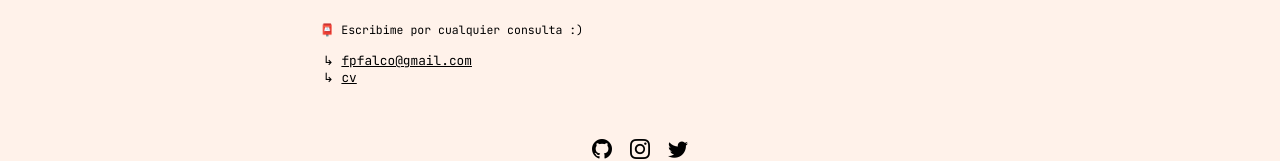
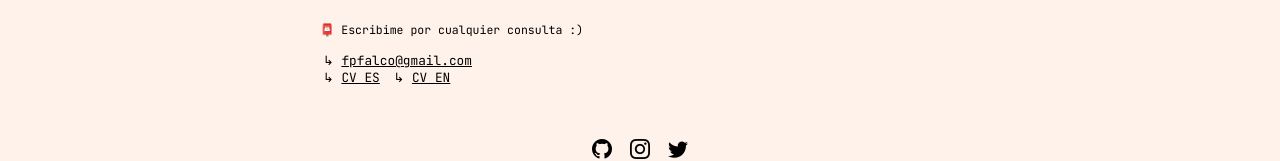
Before and after one commit to pedrofalco/pedro-falco-website, a plain HTML site: page html/about.html in a window 1280 px wide. Shown: the part 754-915 px from the top of the page. Drawn offline with nearby package versions, Linux system fonts and the light colour scheme.

Commit message:
cv update

```diff
--- a/html/about.html
+++ b/html/about.html
@@ -45,7 +45,8 @@
 
                         <a href="mailto:fpfalco@gmail.com">↳ <u>fpfalco@gmail.com</u></a>
                         <br>
-                        <a href="../media/curriculum 2022 _ EN.pdf" target="_blank"> ↳ <u>cv</u></a>
+                        <a href="../media/pedro-falco-cv-ES.pdf" target="_blank"> ↳ <u>CV ES</u></a>
+                        <a href="../media/pedro-falco-cv-EN.pdf" target="_blank"> ↳ <u>CV EN</u></a>
                     </div>
                 </div>
                 <div class="pfp-div">
```
Also changed, not shown: 4 other files.
